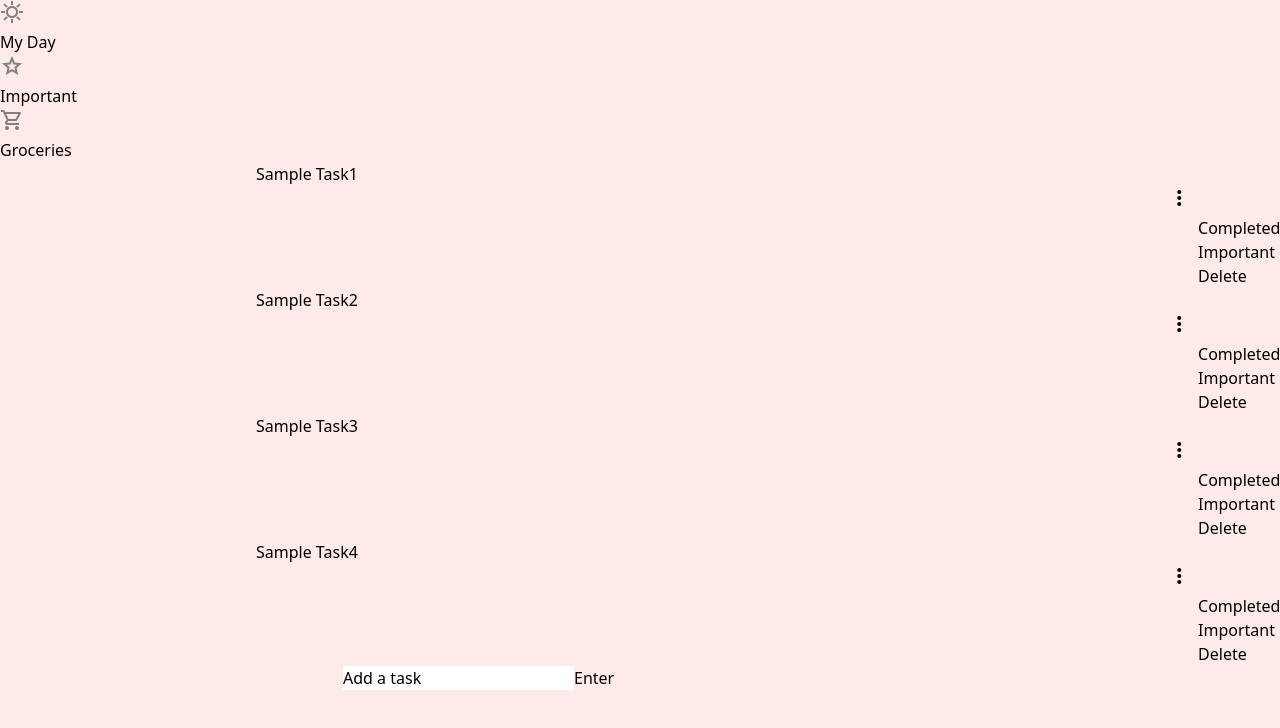
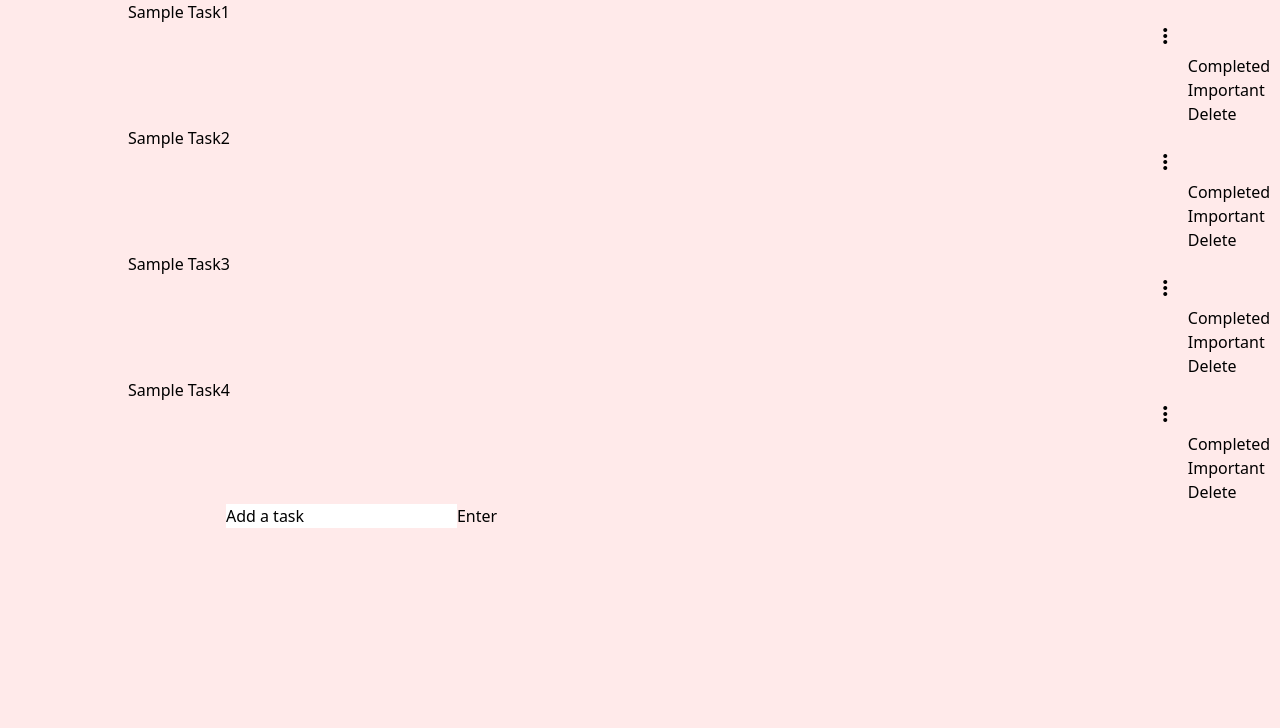
Before and after one commit to Hello-Utkarsh/todo-app, a React (Vite) app: page / in a window 1280 px wide. Shown: the top 728 px of the page. Built offline with nearby package versions, Linux system fonts and the light colour scheme.

Commit message:
removed the left window

```diff
--- a/src/App.jsx
+++ b/src/App.jsx
@@ -37,7 +37,7 @@ function App() {
   return (
     <div className="App bg-[#ffeaea]" id='screen'>
       <div className='flex w-full'>
-        <div className='leftwindow fixed w-2/12 pt-8 bg-white h-[100vh]'>
+        {/* <div className='leftwindow fixed w-2/12 pt-8 bg-white h-[100vh]'>
           <div className='flex flex-col content-center text-2xl font-semibold'>
             <div className='flex content-center cursor-pointer hover:bg-gray-300 items-center pt-3 pb-3'>
               <span class="material-symbols-outlined ml-3 mr-4" style={{ color: 'grey' }}>
@@ -58,8 +58,8 @@ function App() {
               <h1 className='text-lg'>Groceries</h1>
             </div>
           </div>
-        </div>
-        <div className='rightwindow w-10/12 mt-8' style={{ marginLeft: '20%' }}>
+        </div> */}
+        <div className='rightwindow w-10/12 mt-8' style={{ marginLeft: '10%' }}>
           <div>
             <Tasklist notes={notes} handleNoteDelete={deleteNote} handleimportant = {important}/>
           </div>
--- a/src/components/Tasks.jsx
+++ b/src/components/Tasks.jsx
@@ -8,12 +8,14 @@ const Tasks = ({text, id, handleNoteDelete, handleimportant}) => {
         <div className='mt-6 mb-6 p-3 h-16 rounded-2xl bg-white flex w-10/12 justify-start items-center m-auto hover:bg-[#fd8f66]'>
             <link rel="stylesheet" href="https://fonts.googleapis.com/css2?family=Material+Symbols+Outlined:opsz,wght,FILL,GRAD@20..48,100..700,0..1,-50..200" />
             <h1 className='text-[#636363] absolute font-semibold'>{text}</h1>
-            <span className="material-symbols-outlined cursor-pointer absolute right-[9vw]" onClick={() => {document.getElementById(id).classList.toggle('show')}} style={{ marginLeft: '89%' }}>
+            <span className="material-symbols-outlined cursor-pointer absolute right-[16vw]" onClick={() => {document.getElementById(id).classList.toggle('show')}} style={{ marginLeft: '89%' }}>
                 more_vert
             </span>
             <div className=' z-10 relative top-20 hidden bg-white justify-center items-center m-2 rounded-md' id={id} style={{ marginLeft: '92%' }}>
                 <h3 onClick={()=>{handleNoteDelete(id)}} className='cursor-pointer w-20 m-2'>Completed</h3>
+                <div>
                 <h3 onClick={()=>{handleimportant(id)}} className='w-20 m-2 cursor-pointer'>Important</h3>
+                </div>
                 <h3 onClick={()=>{handleNoteDelete(id)}} className='cursor-pointer w-20 m-2'>Delete</h3>
             </div>
         </div>
```
